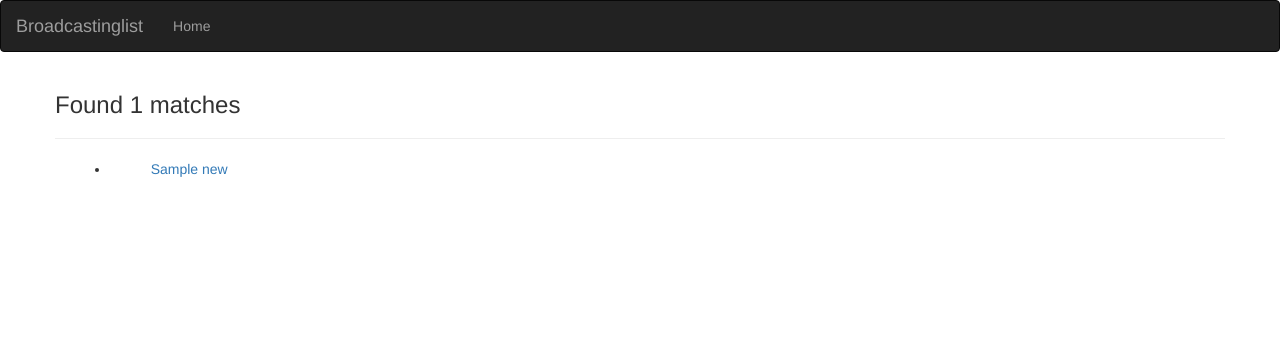
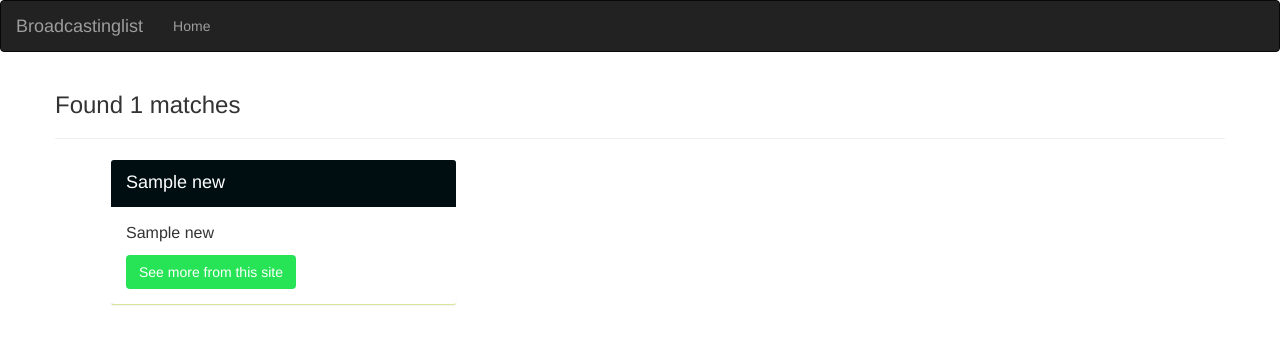
Before and after one commit to njoanc/News-API1, a Flask app: template app/templates/search.html in a window 1280 px wide. Shown: the top 344 px of the page. Run offline with Flask 2, Linux system fonts and the light colour scheme; the template is opened without the code that fills it: most values are stand-ins (such as "Sample title", 1, 10 or a date in 2020); some libraries are stand-ins or nearby versions.

Commit message:
adding a readmore link

```diff
--- a/app/static/CSS/index.css
+++ b/app/static/CSS/index.css
@@ -1,8 +1,8 @@
 .container {
     font-size: 20px;
     font-family: sans-serif;
-    color: #333;
-    background-color:grey;
+    /* color: #333; */
+    background-color:rgb(199, 243, 243);
   }
   .footer {
     background-color: #51ec5e;
--- a/app/templates/macros.html
+++ b/app/templates/macros.html
@@ -1,12 +1,16 @@
 {% macro displayNewsList(news_list) %}
 
     {% for news in news_list %}
-    <div class="col-xs-12 col-sm-4 col-md-2 col-lg-2 news-card">
-            <!-- <img src="{{ news.urlToImage }}" alt="{{ news.title }} image" class="img-responsive"> -->
-            <li class="text-center">
-                <a href="/news/{{news.id}}">
-                    {{ news.name|truncate(10)}}</a>
-            </li>
+    <div class="col-xs-12 col-sm-6 col-md-4 col-lg-4">
+        <div class="panel" style="border-bottom: 1px solid rgb(215, 231, 156);">
+            <div  class="panel-heading" style="background-color:rgb(1, 14, 17); color: #fff; font-size: 18px;">
+               {{news.title}}
+            </div>
+            <div class="panel-body" style="font-size: 16px;">
+                <p>{{ news.name|truncate(10)}}</p>
+                <a href="/news/{{news.id}}" class="btn" style="color: #fff; background-color:rgb(39, 228, 86);">See more from this site</a>
+            </div>
+        </div>
     </div>
 
     {% endfor %}
--- a/app/templates/news.html
+++ b/app/templates/news.html
@@ -31,14 +31,15 @@
     <div class="row">
         {% for news in news %}
         <div class="col-xs-6 col-sm-6 col-md-6 col-lg-6 posterPath">
-            <img src="{{news.urlToImage}}" height="200px, width=50px",float="no-repeat center center">
+            <img src="{{news.urlToImage}}" height="180px, width=50px",float="no-repeat center center">
         </div>
         <div class="col-xs-6 col-sm-6 col-md-6 col-lg-6 news-details">
             <h3>{{ news.title }}</h3>
             <p class="author"> {{ news.author }}</p>
             <p class="image"> {{ news.urlToImage }}</p>
             <p class="date"> {{ news.publishedAt }}</p>
-            <p class="url"> {{ news.url }}</p>
+            <!-- <p class="url"> {{ news.url }}</p> -->
+            <a href="{{news.url}}" target="_blank" class="btn" style="background-color: #000; color: #fff; margin-top: 5px;">Read more...</a>
             <p class="description"> {{ news.description }}</p>
             <p class="content"> {{ news.content }}</p>
             <a class="ratings" href="/news/review/new/{{news.title}}"> Write a new review</a>
--- a/app/views.py
+++ b/app/views.py
@@ -50,12 +50,12 @@ def news(title):
 @app.route('/search/<news_author>')
 def search(news_author):
     '''
-    View function to display the search news
+    View function to display the search articles
     '''
     news_author_list = news_author.split(" ")
     news_author_format = "+".join(news_author_list)
     searched_news = search_news(news_author_format)
-    title = f'search news for {news_author}'
+    title = f'search articles for {news_author}'
     return render_template('search.html',news = searched_news)
 
 @app.route('/news/review/new/<author>', methods = ['GET','POST'])
```
Also changed, not shown: app/templates/index.html (+0 -22 lines), instance/config.py (+1 -15 lines).
